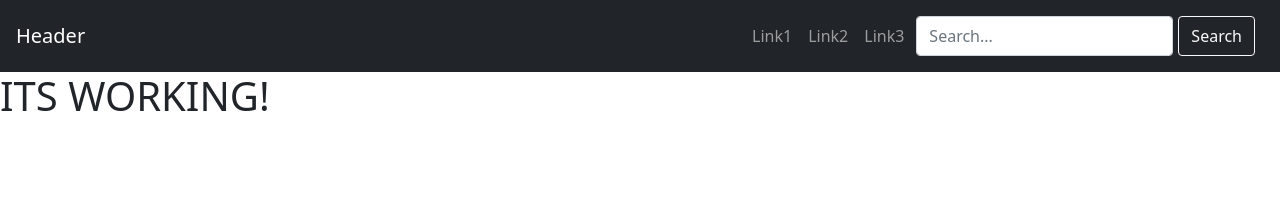
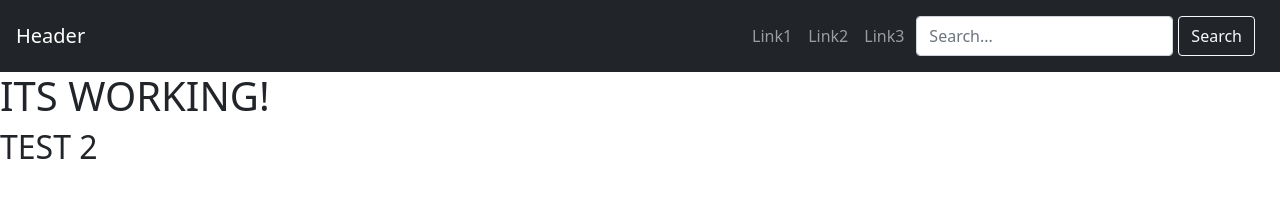
Before and after one commit to Lauritznor/Diverse-prosjekter, a Vue app: page / in a window 1280 px wide. Shown: the top 218 px of the page. Built offline with nearby package versions, Linux system fonts and the light colour scheme.

Commit message:
Check check!

```diff
--- a/src/components/pages/TestComponent.vue
+++ b/src/components/pages/TestComponent.vue
@@ -1,5 +1,5 @@
 <template>
     <h1>ITS WORKING!</h1>
 
-
+    <h2>TEST 2</h2>
 </template>
```
